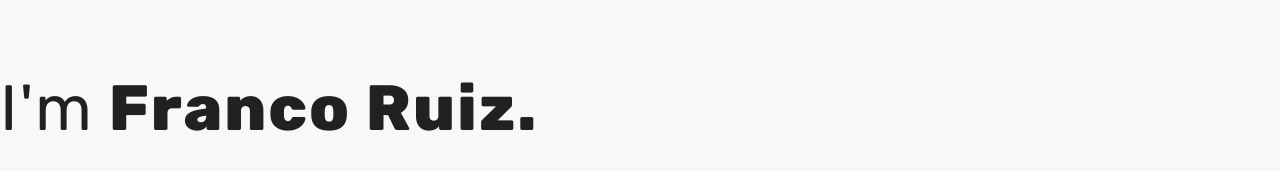
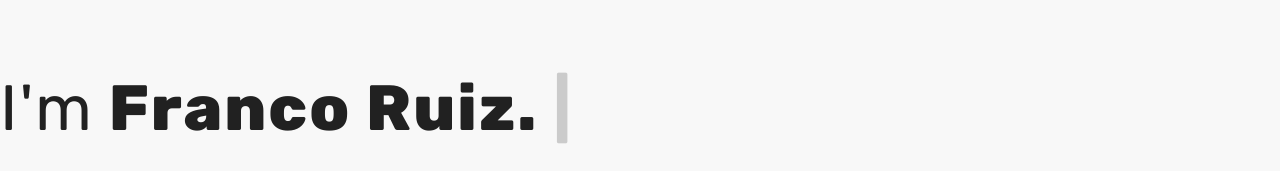
Before and after one commit to fmruiz/portfolio, a React (Create React App) app: page / in a window 1280 px wide. Shown: the part 199-370 px from the top of the page. Built offline with nearby package versions, Linux system fonts and the light colour scheme.

Commit message:
add typewriter effect

```diff
--- a/package.json
+++ b/package.json
@@ -10,6 +10,7 @@
     "react": "^17.0.2",
     "react-animated-cursor": "^2.2.0",
     "react-dom": "^17.0.2",
+    "react-fade-in": "^2.0.1",
     "react-scripts": "4.0.3",
     "typewriter-effect": "^2.18.2",
     "web-vitals": "^1.0.1"
--- a/src/components/About/index.js
+++ b/src/components/About/index.js
@@ -32,9 +32,7 @@ const About = () => (
       You can read more about my biography, experience, skills, education and
       much more in the PDF attached bellow:
     </div>
-    <div className={"about__resume"}>
-      My resume
-    </div>
+    <div className={"about__resume"}>My resume</div>
   </div>
 );
 
--- a/src/components/Homepage/Main/Main.js
+++ b/src/components/Homepage/Main/Main.js
@@ -1,4 +1,5 @@
 import React from "react";
+import Typewriter from "typewriter-effect";
 import "./styles.css";
 
 export const Main = ({ color, ...props }) => {
@@ -7,14 +8,30 @@ export const Main = ({ color, ...props }) => {
       <div className={`main__first ${color}`}>
         <div className={"main__text"}>
           <div className={"name__text"}>
-          <span>I'm</span>
-          <h1 className={"h1__main"}>Franco Ruiz.</h1>
+            <span>I'm</span>
+            <h1 className={"h1__main"}>
+              <Typewriter
+                options={{
+                  loop: true,
+                  delay: 220,
+                }}
+                onInit={(typewriter) => {
+                  typewriter
+                    .typeString("Franco Ruiz.")
+                    .pauseFor(10000)
+                    .deleteAll()
+                    .start();
+                }}
+              />
+            </h1>
+            {/* <h1 className={"h1__main"}>Franco Ruiz.</h1> */}
           </div>
           <h4 className={"h4__main"}>I build things for the web.</h4>
         </div>
         <h3>
           I'm a Frontend Engineer specializing in building exceptional digital
-          experiences. Currently, I'm focused on learning on studying new technologies.
+          experiences. Currently, I'm focused on learning on studying new
+          technologies.
         </h3>
       </div>
       <div className={"main__second"}></div>
--- a/src/components/Homepage/Main/styles.css
+++ b/src/components/Homepage/Main/styles.css
@@ -11,7 +11,15 @@
   flex-direction: column;
 }
 
-.main__first h1 {
+.main__first h1  {
+  font-size: 64px;
+  font-weight: 800;
+  letter-spacing: 2px;
+  margin: 0;
+  margin-left: 0px;
+}
+
+.main__first h1 span {
   font-size: 64px;
   font-weight: 800;
   letter-spacing: 2px;
```
Also changed, not shown: 1 other file (tests, documents, lock files or other folders).
